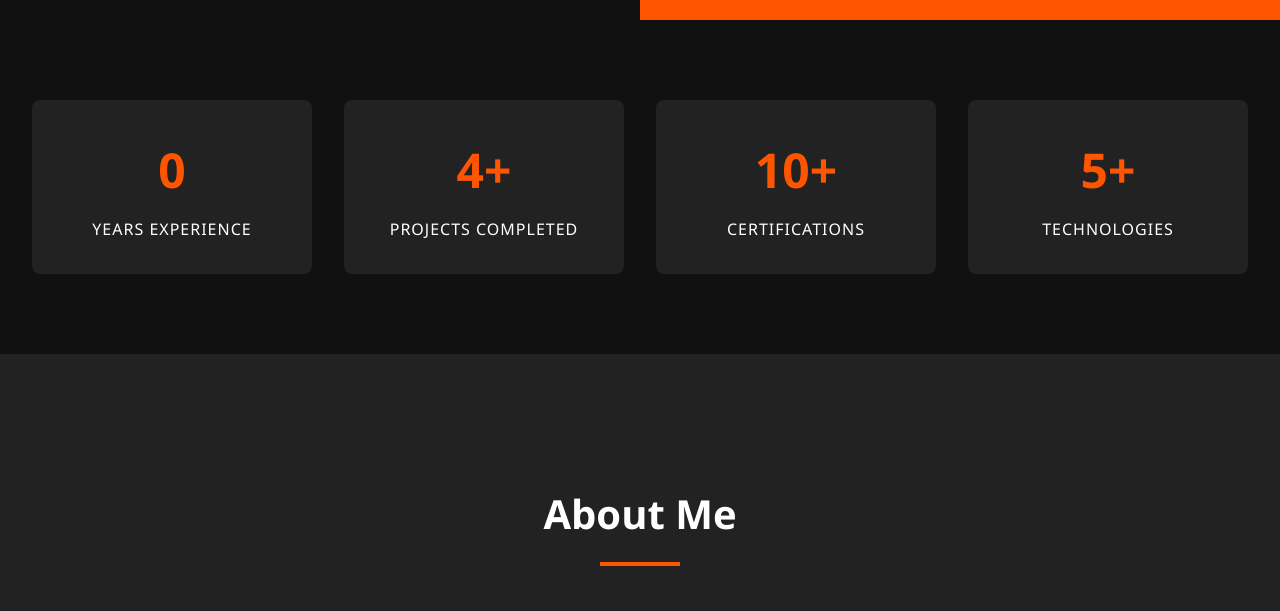
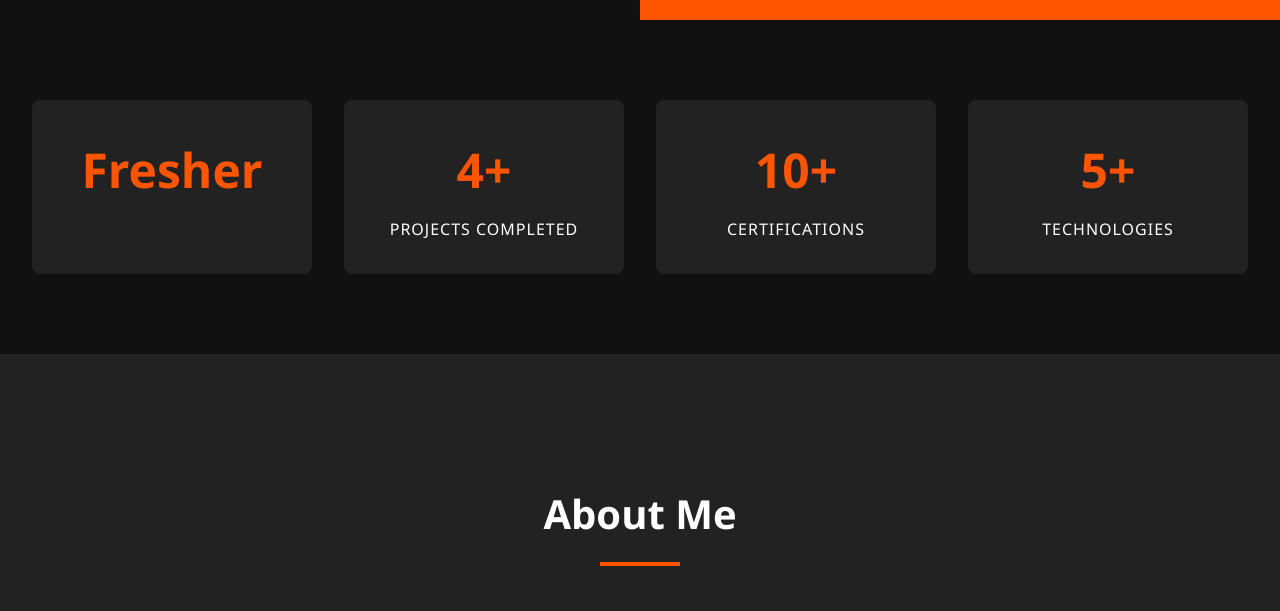
Before and after one commit to Rakesh9606/my-portfolio, a plain HTML site: page index.html in a window 1280 px wide. Shown: the part 780-1391 px from the top of the page. Drawn offline with nearby package versions, Linux system fonts and the light colour scheme.

Commit message:
Update index.html

```diff
--- a/index.html
+++ b/index.html
@@ -752,8 +752,8 @@
     <div class="container">
         <div class="stats-grid">
             <div class="stat-item">
-                <div class="stat-number">0</div>
-                <div class="stat-label">Years Experience</div>
+                <div class="stat-number">Fresher</div>
+
             </div>
             <div class="stat-item">
                 <div class="stat-number">4+</div>
```
